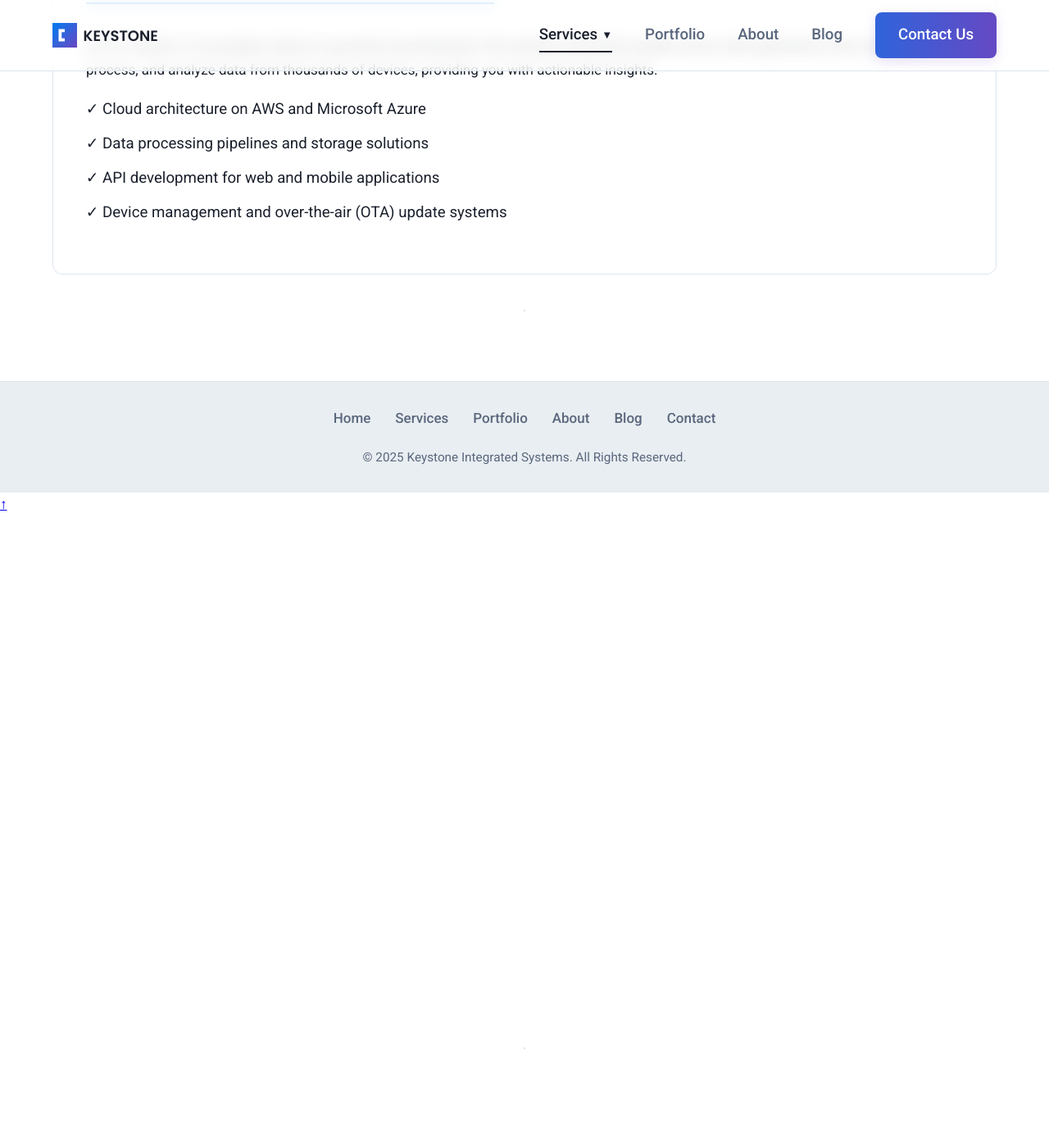
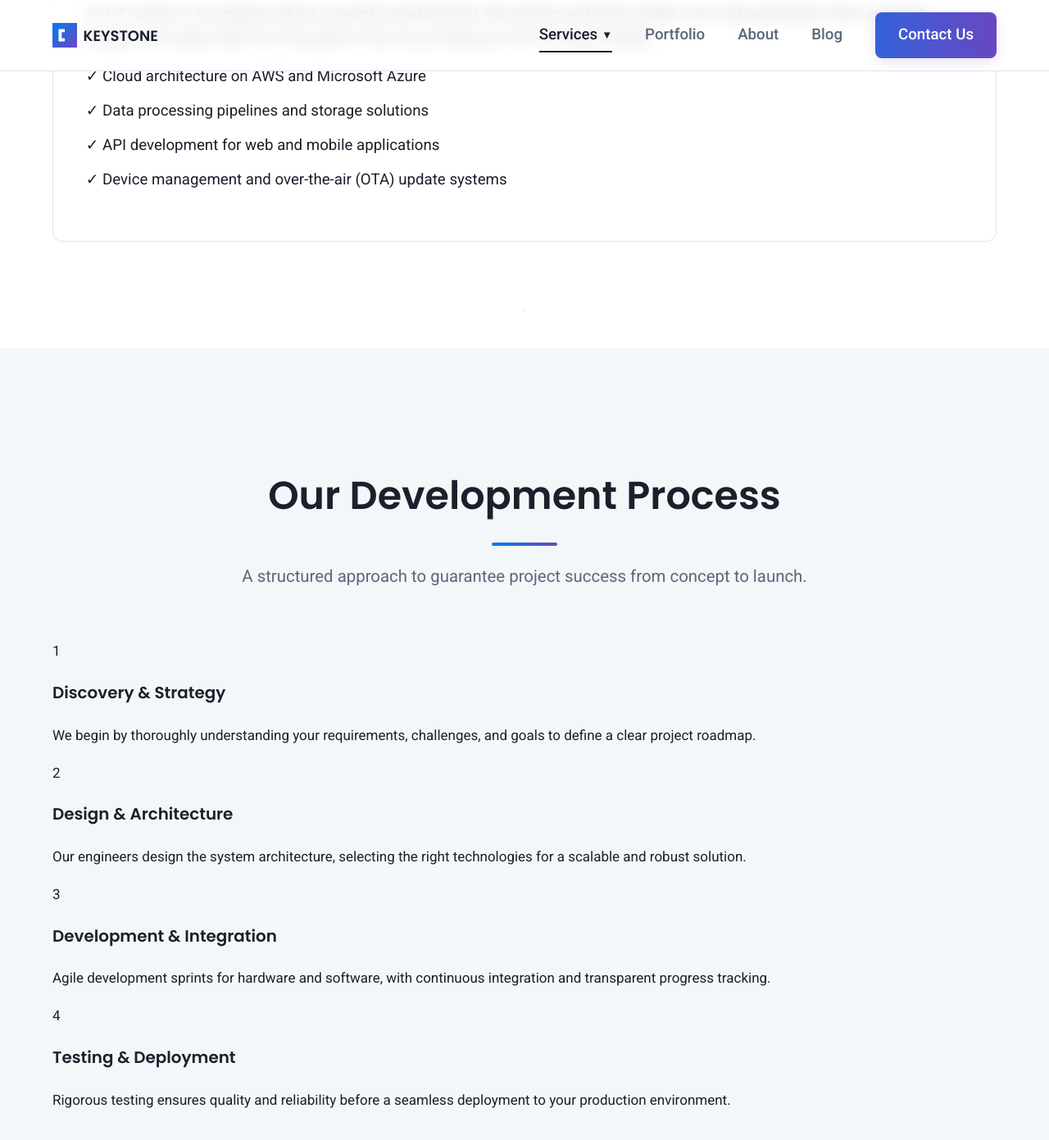
Before and after one commit to CircuitX-Systems/CircuitX-Systems.github.io, a Jekyll site: the page built from services.html, in a window 1280 px wide and 1400 px high, scrolled down 1871 px. Shown: the top 1391 px of the window at 82% size. Built offline with Jekyll 4.4.1, drawn with Linux system fonts in a browser that asks for light colours; before the commit the page ends 2501 px from its top, so only the background shows below that; some of the changed text lies outside the part shown.

Commit message:
Update services.html

```diff
--- a/services.html
+++ b/services.html
@@ -2,7 +2,7 @@
 layout: default
 title: Our Services
 ---
-<div class="page-header section">
+<div class="page-header">
     <div class="container">
         <h1>Our Engineering Services</h1>
         <p class="hero-description">Specialized expertise to solve your toughest technology challenges.</p>
@@ -12,8 +12,8 @@
 <section class="section">
     <div class="container">
         <!-- Service Item 1 -->
-        <div class="service-item-detailed">
-            <h2>Embedded Systems & Firmware Development</h2>
+        <div id="embedded" class="service-item-detailed">
+            <h2>Embedded Systems & Firmware</h2>
             <p>The core of any intelligent device is its firmware. We specialize in writing robust, efficient, and reliable code for microcontrollers and embedded processors. Our expertise ensures your hardware performs optimally, securely, and exactly as intended.</p>
             <ul>
                 <li>Custom Firmware for ARM Cortex-M, ESP32, and other MCUs</li>
@@ -24,7 +24,7 @@
         </div>
 
         <!-- Service Item 2 -->
-        <div class="service-item-detailed">
+        <div id="iot" class="service-item-detailed">
             <h2>IoT & Wireless Connectivity</h2>
             <p>We connect your devices to the world. Whether you need short-range communication or global cellular connectivity, we design and implement the right wireless strategy for your product's specific needs, focusing on power efficiency and data integrity.</p>
             <ul>
@@ -36,7 +36,7 @@
         </div>
 
         <!-- Service Item 3 -->
-        <div class="service-item-detailed">
+        <div id="cloud" class="service-item-detailed">
             <h2>Cloud & Backend Integration</h2>
             <p>An IoT solution is incomplete without a powerful cloud backend. We architect and build scalable server-side applications that can ingest, process, and analyze data from thousands of devices, providing you with actionable insights.</p>
             <ul>
@@ -48,3 +48,63 @@
         </div>
     </div>
 </section>
+
+<!-- NEW: Our Approach Section -->
+<section class="section">
+    <div class="container">
+        <div class="section-title">
+            <h2>Our Development Process</h2>
+            <p>A structured approach to guarantee project success from concept to launch.</p>
+        </div>
+        <div class="process-timeline">
+            <div class="timeline-item">
+                <div class="timeline-step">1</div>
+                <div class="timeline-content">
+                    <h3>Discovery & Strategy</h3>
+                    <p>We begin by thoroughly understanding your requirements, challenges, and goals to define a clear project roadmap.</p>
+                </div>
+            </div>
+            <div class="timeline-item">
+                <div class="timeline-step">2</div>
+                <div class="timeline-content">
+                    <h3>Design & Architecture</h3>
+                    <p>Our engineers design the system architecture, selecting the right technologies for a scalable and robust solution.</p>
+                </div>
+            </div>
+            <div class="timeline-item">
+                <div class="timeline-step">3</div>
+                <div class="timeline-content">
+                    <h3>Development & Integration</h3>
+                    <p>Agile development sprints for hardware and software, with continuous integration and transparent progress tracking.</p>
+                </div>
+            </div>
+            <div class="timeline-item">
+                <div class="timeline-step">4</div>
+                <div class="timeline-content">
+                    <h3>Testing & Deployment</h3>
+                    <p>Rigorous testing ensures quality and reliability before a seamless deployment to your production environment.</p>
+                </div>
+            </div>
+        </div>
+    </div>
+</section>
+
+<!-- NEW: Technology Spotlight Section -->
+<section class="section">
+    <div class="container">
+        <div class="section-title">
+            <h2>Technology We Master</h2>
+            <p>We use a proven stack of modern technologies to build world-class products.</p>
+        </div>
+        <div class="tech-grid">
+            <div class="tech-card"><span>AWS</span></div>
+            <div class="tech-card"><span>Azure</span></div>
+            <div class="tech-card"><span>FreeRTOS</span></div>
+            <div class="tech-card"><span>ARM Cortex</span></div>
+            <div class="tech-card"><span>Python</span></div>
+            <div class="tech-card"><span>C/C++</span></div>
+            <div class="tech-card"><span>BLE 5</span></div>
+            <div class="tech-card"><span>MQTT</span></div>
+        </div>
+    </div>
+</section>
```
